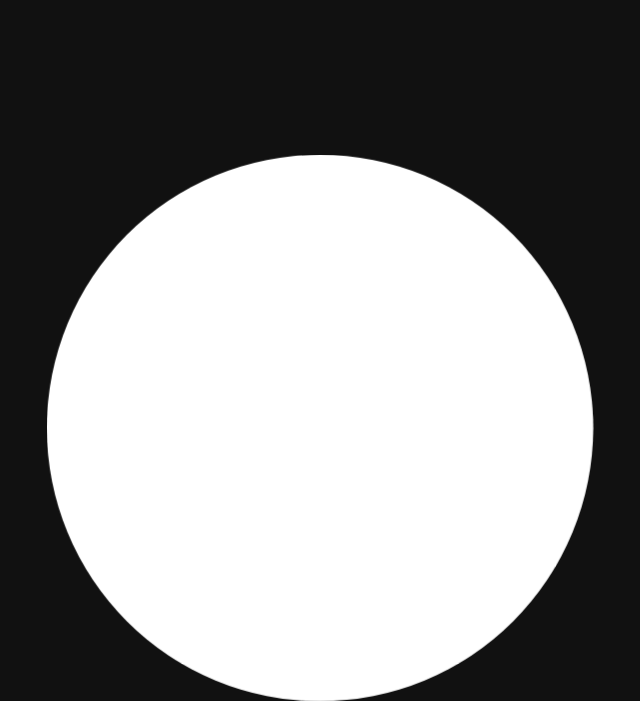
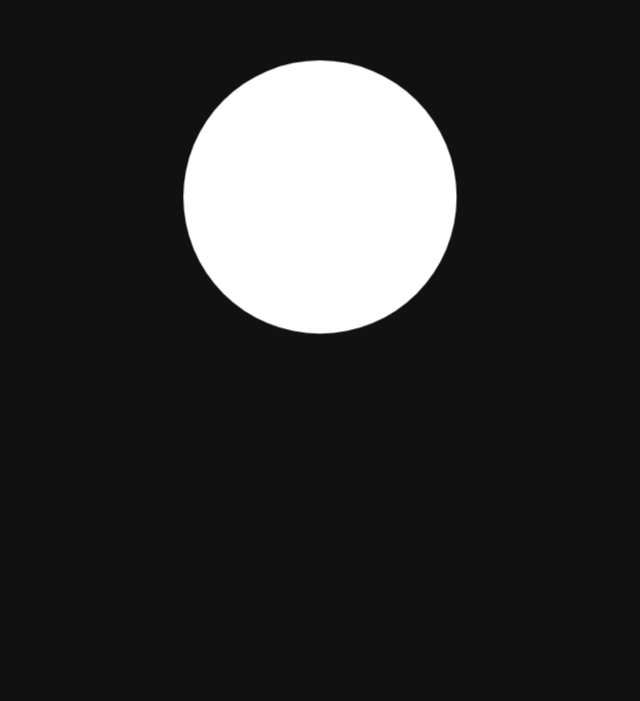
Before and after one commit to triscacezar-droid/breath, a React (Vite) app in the folder breath-web/: page / in a window 1280 px wide. Shown: the part 176-877 px from the top of the page, without its empty margins (320-960 px from the left). After the commit the page ends 800 px from the top, so only its background shows below. Built offline with nearby package versions, Linux system fonts and the light colour scheme.

Commit message:
improvements

```diff
--- a/breath-web/src/App.css
+++ b/breath-web/src/App.css
@@ -146,10 +146,11 @@
 
 .session {
   flex: 1;
+  position: relative;
   display: flex;
   flex-direction: column;
   align-items: center;
-  justify-content: center;
+  justify-content: flex-start;
   gap: 0;
   padding: clamp(12px, 4vw, 24px);
   min-width: 0;
@@ -157,11 +158,14 @@
 }
 
 .session > .status-slot {
-  margin-bottom: clamp(80px, 25vmin, 200px);
+  margin-bottom: 0;
 }
 
 .session > .circle {
-  margin-top: 0;
+  position: absolute;
+  left: 50%;
+  top: 50%;
+  margin: 0;
 }
 
 /* Fixed-height slot for status so the sphere never shifts when text shows/hides or animates */
@@ -185,7 +189,7 @@
   transition-property: transform;
   transition-timing-function: cubic-bezier(0.2, 0.9, 0.2, 1);
   transition-duration: 0.7s;
-  transform-origin: center;
+  transform-origin: center center;
   flex-shrink: 0;
 }
 
--- a/breath-web/src/App.tsx
+++ b/breath-web/src/App.tsx
@@ -10,8 +10,8 @@ const DEFAULT_DURATIONS: Record<Phase, number> = {
   HOLD_BOTTOM: 5,
 }
 
-const MIN_SCALE = 1
-const MAX_SCALE = 2
+const MIN_SCALE = 0.5
+const MAX_SCALE = 1
 
 function lerpAreaScale(t: number) {
   const p = Math.max(0, Math.min(1, t))
@@ -308,7 +308,7 @@ function App() {
           className="circle"
           data-phase={phase}
           style={{
-            transform: `scale(${scale})`,
+            transform: `translate(-50%, -50%) scale(${scale})`,
           }}
         />
       </section>
```
